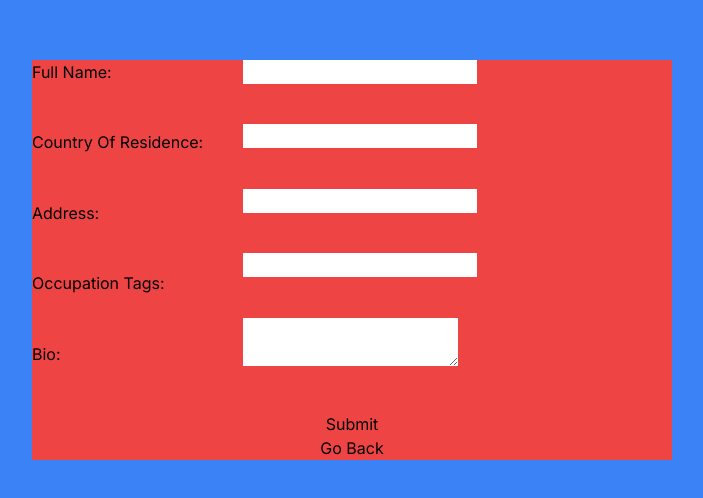
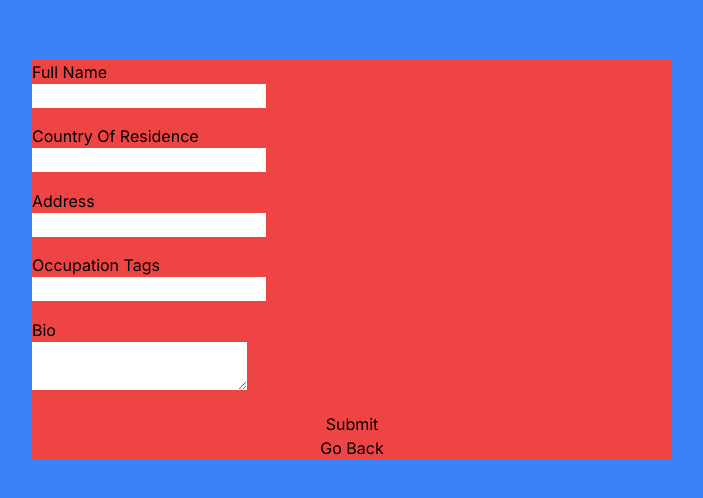
Before and after one commit to TheSomethingSomethingCompany/secret-forest, a Next.js app in the folder app/: page / in a window 1280 px wide. Shown: the part 140-638 px from the top of the page, without its empty margins (288-991 px from the left). Built offline with nearby package versions, Linux system fonts and the light colour scheme.

Commit message:
Change format and style of create profile form

```diff
--- a/app/app/components/createProfileForm/createProfileForm.jsx
+++ b/app/app/components/createProfileForm/createProfileForm.jsx
@@ -4,29 +4,17 @@ import OccupationTags from '../occupationTags/OccupationTags'
 function CreateProfileForm() {
     return (
 
-            <form action="" method="post" className = "w-1/2 h-1/2  flex flex-col justify-center space-between bg-red-500">
+            <form action="" method="post" className = "w-1/2 h-1/2 flex flex-col bg-red-500">
 
-            <div className = "flex h-full space-x-10"> {/* Ensures the labels div and the inputs div are side-by-side */}
-                <div id = "labels" className = "flex flex-col h-full"> {/*Ensures all labels are stacked, not side by side */}
-                    <FlexLabel labelVal = "Full Name: "/>
-                    <FlexLabel labelVal = "Country Of Residence: "/>
-                    <FlexLabel labelVal = "Address: "/>
-                    <FlexLabel labelVal = "Occupation Tags: "/>
-                    <FlexLabel labelVal = "Bio: "/>
-                </div>
 
-                <div id = "inputs" className = "h-full flex flex-col"> {/*Ensures all inputs are stacked, not side by side */}
-                    <FlexTextInput inputName ="fullName"/>
-                    <FlexTextInput inputName ="country"/>
-                    <FlexTextInput inputName ="address"/>
-                    <div className = "flex-grow">
-                        <OccupationTags />
-                    </div>
-                    <div className = "flex-grow">
-                        <textarea className = "text-black" name="bio" required></textarea>
-                    </div>
-                </div>
+            <div id = "labels-and-inputs-container" className = "flex h-full w-full flex-col "> {/* Ensures the labels div and the inputs div are side-by-side */}
+                <FlexLabelAndTextInput labelVal = "Full Name" inputName = "fullName"/>
+                <FlexLabelAndTextInput labelVal = "Country Of Residence" inputName="country"/>
+                <FlexLabelAndTextInput labelVal = "Address" inputName = "address"/>
+                <FlexLabelAndOtherInput labelVal = "Occupation Tags"> <OccupationTags/></FlexLabelAndOtherInput>
+                <FlexLabelAndOtherInput labelVal = "Bio"> <textarea className = "text-black" name = "bio"> </textarea> </FlexLabelAndOtherInput>
             </div>
+
 
                 <input type="submit" value="Submit" />
                 <button id="goBack">Go Back</button>
@@ -36,20 +24,23 @@ function CreateProfileForm() {
     );
 }
 
-function FlexLabel(props){
+function FlexLabelAndOtherInput(props){
     return(
         <div className = "flex-grow">
             <label>{props.labelVal}</label>
+            <br></br>
+            {props.children}
+        </div>);
+}
+
+function FlexLabelAndTextInput(props){
+    return(
+        <div className = "flex-grow">
+            <label>{props.labelVal}</label>
+            <br></br>
+            <input type = "text" className = "text-black" name = {props.inputName}></input>
         </div>);
 
     }
 
-    function FlexTextInput(props){
-        return(
-            <div className = "flex-grow">
-                <input type = "text" className = "text-black" name = {props.inputName}></input>
-            </div>
-        )
-    }
-
 export default CreateProfileForm;
```
